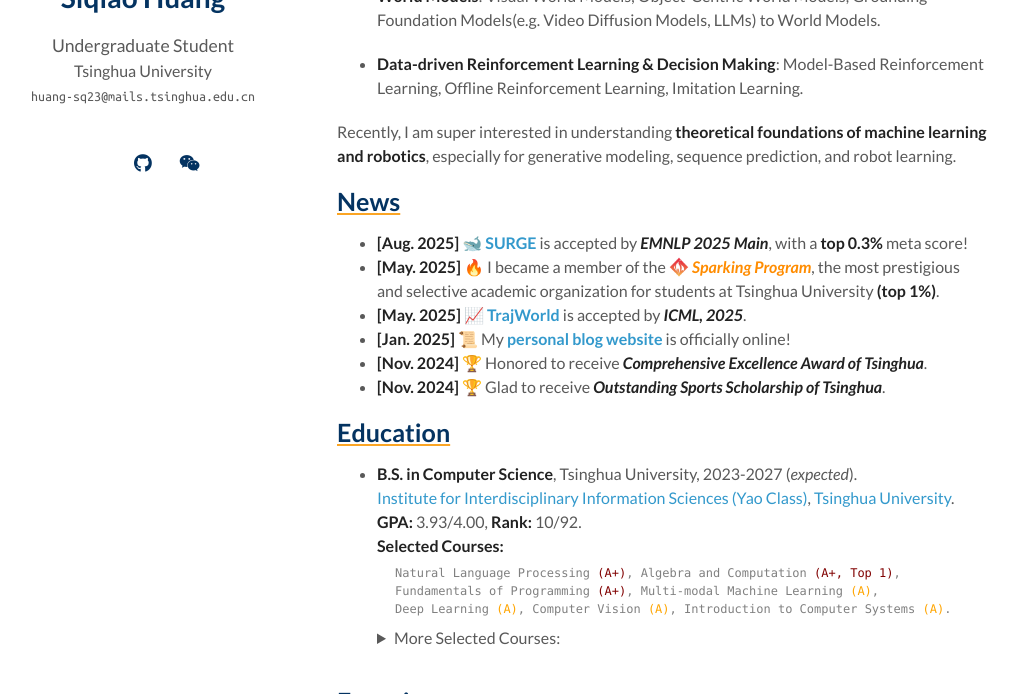
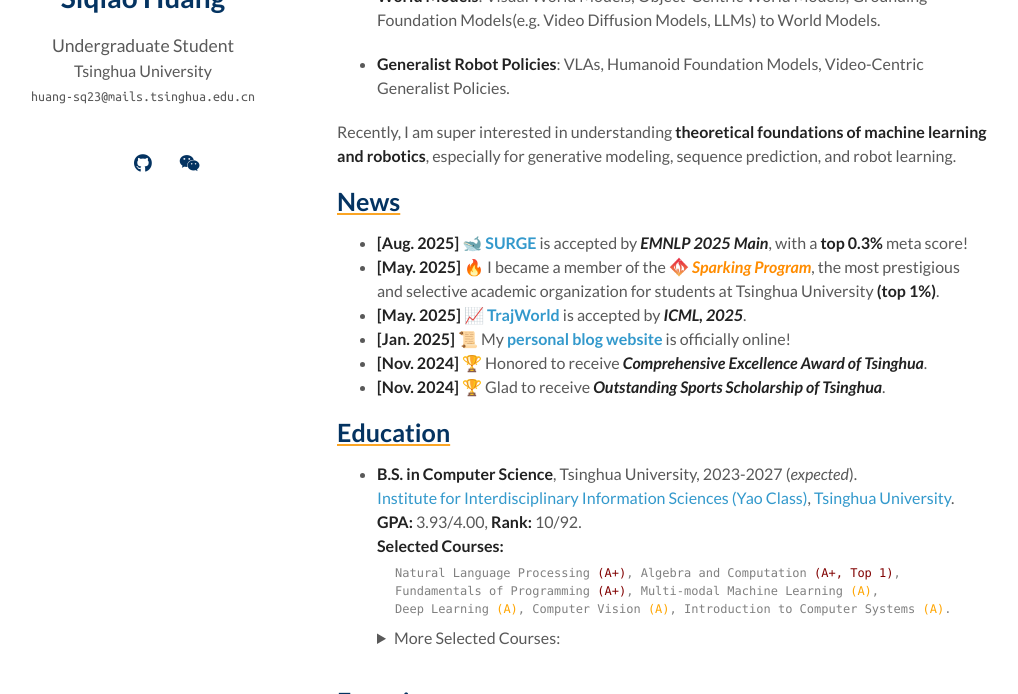
Before and after one commit to knightnemo/knightnemo.github.io, a Jekyll site: the page built from index.md, in a window 1280 px wide and 900 px high, scrolled down 311 px, cut to the strip 206-900 px from the top of the window. Shown: the whole strip, without its empty margins (133-1151 px from the left). Built offline with Jekyll 4.4.1, drawn with Linux system fonts in a browser that asks for light colours; a style sheet for code colours, icons or effects is not loaded; our own code applies the rules of GitHub Pages for plain Markdown files.

Commit message:
update research interests

```diff
--- a/index.md
+++ b/index.md
@@ -71,7 +71,7 @@
 
 - **World Models**: Visual World Models, Object-Centric World Models, Grounding Foundation Models(e.g. Video Diffusion Models, LLMs) to World Models.
 
-- **Data-driven Reinforcement Learning & Decision Making**: Model-Based Reinforcement Learning, Offline Reinforcement Learning, Imitation Learning.
+- **Generalist Robot Policies**: VLAs, Humanoid Foundation Models, Video-Centric Generalist Policies.
 
 Recently, I am super interested in understanding **theoretical foundations of machine learning and robotics**, especially for generative modeling, sequence prediction, and robot learning.
 
```
